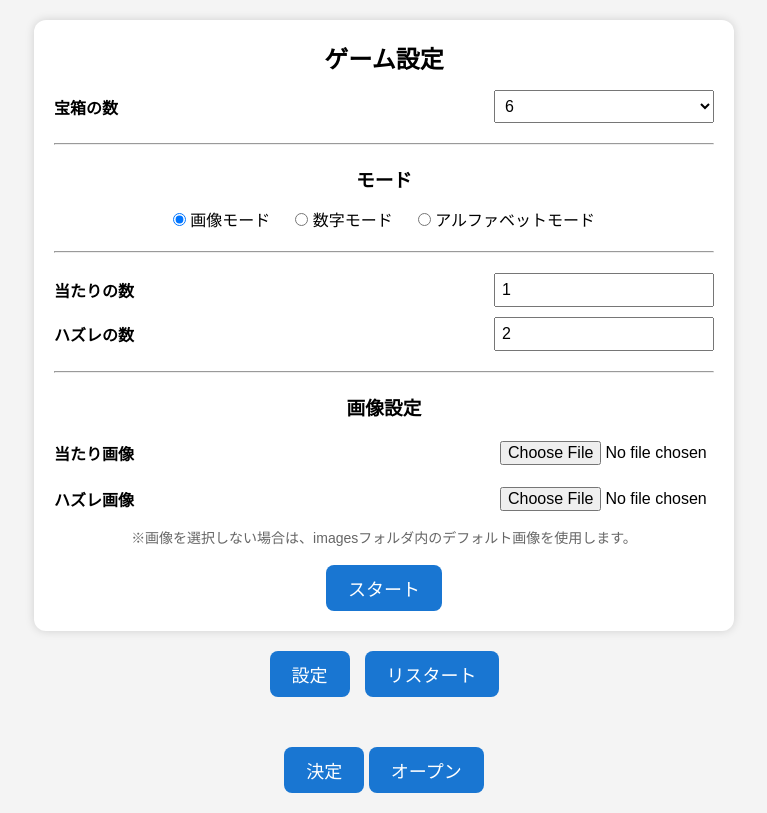
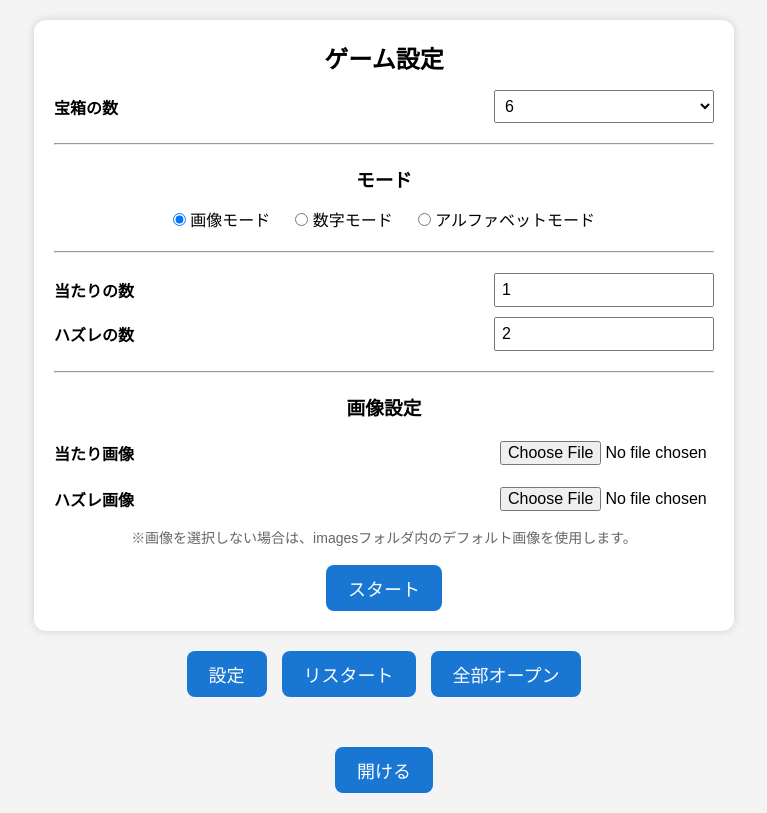
Before and after one commit to batnaaKen/TreasureHunt, a plain HTML site: page index.html in a window 1280 px wide. Shown: the whole page, without its empty margins (256-1023 px from the left). Drawn offline with Linux system fonts and the light colour scheme.

Commit message:
Add files via upload

```diff
--- a/index.html
+++ b/index.html
@@ -117,8 +117,11 @@
         リスタート
     </button>
 
+    <button id="openAllButton">
+        全部オープン
+    </button>
+
 </div>
-
         <div id="treasureContainer">
             <!-- JavaScriptが生成 -->
         </div>
@@ -126,11 +129,7 @@
        <div id="bottomButtons">
 
     <button id="confirmButton">
-                決定
-            </button>
-
-            <button id="openAllButton">
-                オープン
+        開ける
     </button>
 
 </div>
```
Lines whose indentation alone changed are shown as unchanged.
